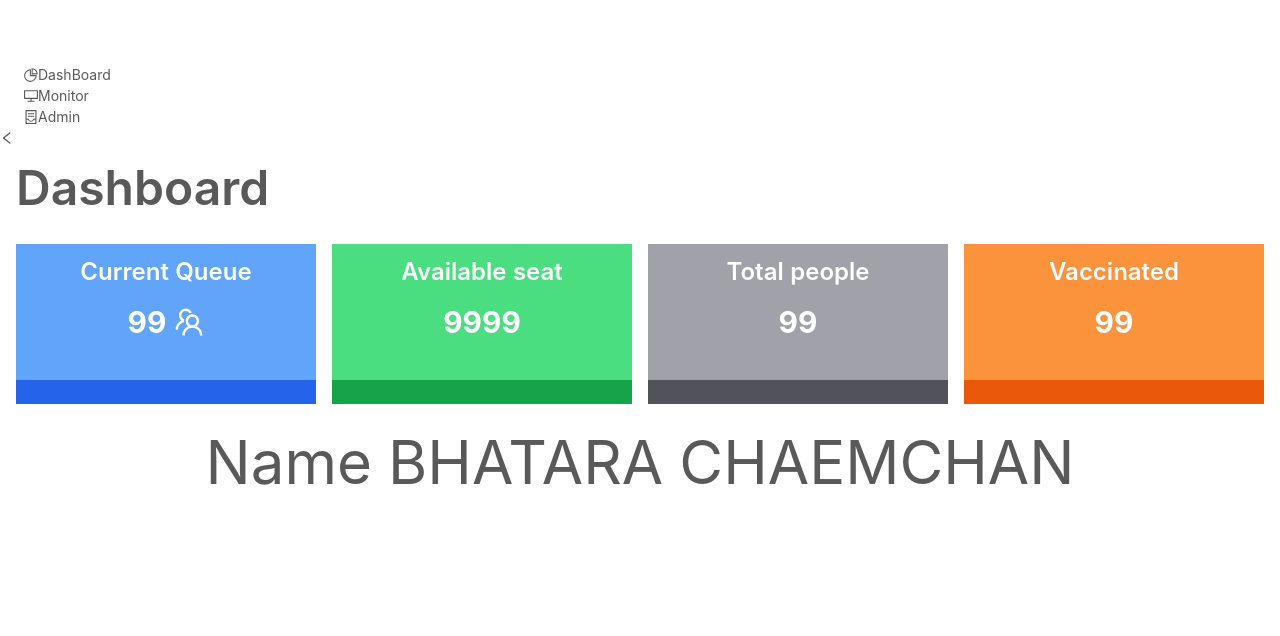
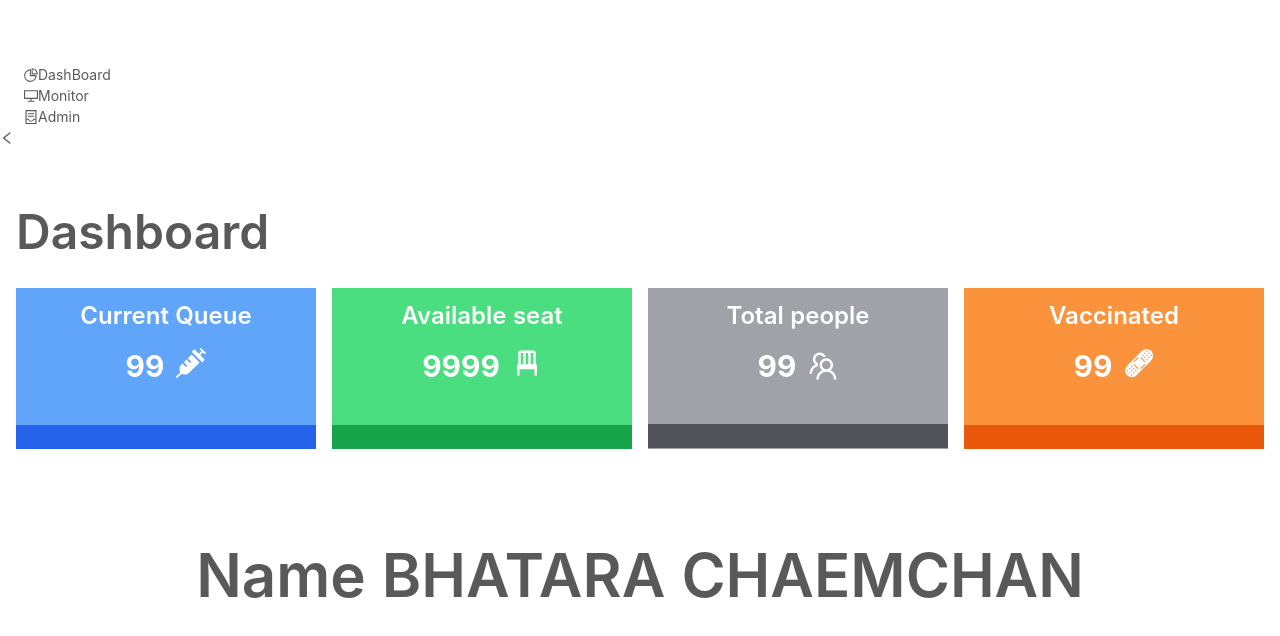
Before and after one commit to bhatara007/suchon-site-dashboard, a React (Create React App) app: page / in a window 1280 px wide. Shown: the top 636 px of the page. Built offline with nearby package versions, Linux system fonts and the light colour scheme.

Commit message:
add function

```diff
--- a/src/components/addPeopleModal.js
+++ b/src/components/addPeopleModal.js
@@ -1,9 +1,10 @@
 import React, { useState, useEffect} from "react";
 import { Modal, Button, Form, Input, DatePicker } from "antd";
 
-const AddPeopleModal = ({className}) => {
+const AddPeopleModal = ({className, date, getPeople}) => {
 
   const [isModalVisible, setIsModalVisible] = useState(false);
+  const [birthDate, setBirthDate] = useState("");
 
   const [form] = Form.useForm()
 
@@ -19,16 +20,27 @@ const AddPeopleModal = ({className}) => {
     setIsModalVisible(false);
   };
 
-const onFinish = (values) => {
+  const onFinish = (values) => {
     console.log("Success:", values);
+    const json = {...values, birth_date: birthDate}
+    console.log(json);
     setIsModalVisible(false);
-};
+    // eslint-disable-next-line no-unused-expressions
+    getPeople(date)
+  };
 
-useEffect(() => {
+  useEffect(() => {
     if (!isModalVisible){
         form.resetFields()
     }
-}, [isModalVisible])
+  }, [isModalVisible])
+
+  const onChange = (_, dateString) => {
+      console.log(dateString);
+      setBirthDate(dateString)
+  }
+
+  const dateFormat = "DD-MM-YYYY";
 
   return (
     <>
@@ -98,7 +110,6 @@ useEffect(() => {
 
           <Form.Item
             label="Birth Date"
-            name="birth_date"
             rules={[
               {
                 required: true,
@@ -106,7 +117,7 @@ useEffect(() => {
               },
             ]}
           >
-            <DatePicker />
+            <DatePicker format={dateFormat} onChange={onChange} />
           </Form.Item>
 
           <Form.Item
--- a/src/components/dashboardCard.js
+++ b/src/components/dashboardCard.js
@@ -1,15 +1,23 @@
 const DashboardCard = ({color, title, number, icon}) => {
-    return(
-        <div className={`bg-${color}-400 text-white text-center w-1/4`}>
-            <div className=''>
-                <p className='mx-6 mt-3 text-2xl font-semibold'> {title} </p>
-                <p className='mt-4 text-3xl font-bold'> {number} {icon}</p>
-            </div>
-            <div className='h-10 mt-6 relative'>
-                <div className={`w-full h-6 bg-${color}-600 flex absolute bottom-0`}>
-                </div>
-            </div>
+    return (
+      <div className={`bg-${color}-400 text-white text-center w-1/4`}>
+        <div className="">
+          <p className="mx-6 mt-3 text-2xl font-semibold"> {title} </p>
+          <div className='space-x-3 flex flex-row justify-center'>
+            <p className="mt-4 text-3xl font-bold">
+              {number}
+            </p>
+            <p className="mt-4 text-3xl font-bold">
+              {icon}
+            </p>
+          </div>
         </div>
+        <div className="h-10 mt-6 relative">
+          <div
+            className={`w-full h-6 bg-${color}-600 flex absolute bottom-0`}
+          ></div>
+        </div>
+      </div>
     );
 }
 
--- a/src/pages/dashboard.js
+++ b/src/pages/dashboard.js
@@ -1,11 +1,12 @@
 import React, { useState, useEffect } from "react";
-import { Button, Layout, Menu, Typography, Card, Statistic, Space } from "antd";
+import { Button, Layout, Menu } from "antd";
 import { TeamOutlined } from "@ant-design/icons";
 import Sider from "../components/sidebar";
-import PeopleList from "../components/peopleList";
 import DashboardCard from "../components/dashboardCard";
 
 import { FaSyringe } from "react-icons/fa";
+import { BiChair } from "react-icons/bi";
+import { GiStickingPlaster } from "react-icons/gi"
 
 const { Header, Footer, Content } = Layout;
 const { SubMenu } = Menu;
@@ -28,7 +29,7 @@ const Dashboard = () => {
       <Layout>
         <Content className="flex flex-col min-h-screen">
           <div className="m-4 ">
-            <div className=" text-4xl font-semibold mb-8">
+            <div className=" text-4xl font-semibold mb-8 mt-11">
               <p className="text-5xl"> Dashboard</p>
             </div>
             <div className="space-x-4 flex flex-row mt-2 justify-between">
@@ -36,18 +37,28 @@ const Dashboard = () => {
                 title="Current Queue"
                 number="99"
                 color="blue"
-                icon={<TeamOutlined />}
+                icon={<FaSyringe />}
               />
               <DashboardCard
                 title="Available seat"
+                icon={<BiChair />}
                 number="9999"
                 color="green"
               />
-              <DashboardCard title="Total people" number="99" color="gray" />
-              <DashboardCard title="Vaccinated" number="99" color="orange" />
+              <DashboardCard
+                title="Total people"
+                icon={<TeamOutlined />}
+                number="99"
+                color="gray"
+              />
+              <DashboardCard
+              title="Vaccinated"
+              icon={<GiStickingPlaster/>}
+              number="99"
+              color="orange" />
             </div>
-            <div className="flex m-5 justify-center mt-7">
-              <p className='text-6xl'>Name BHATARA CHAEMCHAN</p>
+            <div className="flex m-5 justify-center mt-24">
+              <p className="text-6xl font-semibold">Name BHATARA CHAEMCHAN</p>
             </div>
           </div>
         </Content>
--- a/src/pages/monitor.js
+++ b/src/pages/monitor.js
@@ -40,11 +40,18 @@ const Monitor = () => {
     getPeople(dateString)
   }
 
-  const handleDoneClick = (reservation_id) => {
-    console.log(date);
-    console.log(reservation_id);
-    axios.patch(date + "/" + reservation_id);
+  const handleDoneClick = async (e, reservation_id) => {
+    e.preventDefault();
+    await axios.patch("vaccinated/" + date + "/" + reservation_id);
+    getPeople(date)
+    console.log(people);
   };
+
+  const handleCancelClick = async (e, reservation_id) => {
+    e.preventDefault();
+    await axios.patch("cancel/" + date + "/" + reservation_id)
+    getPeople(date);
+  }
 
   const dateFormat = "DD-MM-YYYY";
 
@@ -56,7 +63,11 @@ const Monitor = () => {
         <Header className="bg-white"></Header>
         <Content className="flex flex-col min-h-screen">
           <div className="m-10 space-x-3">
-            <AddPeopleModal className="mb-4 ml-3" />
+            <AddPeopleModal
+              className="mb-4 ml-3"
+              date={date}
+              getPeople={getPeople}
+            />
             <DatePicker onChange={onChange} format={dateFormat} />
             <Table dataSource={people}>
               <Column
@@ -103,13 +114,23 @@ const Monitor = () => {
                   return (
                     <div className="space-x-3">
                       <Button
-                        onClick={() => handleDoneClick(record.reservation_id)}
+                        onClick={(e) =>
+                          handleDoneClick(e, record.reservation_id)
+                        }
                         type="primary"
                       >
                         {" "}
                         Done{" "}
                       </Button>
-                      <Button type="danger"> Cancel </Button>
+                      <Button
+                        onClick={(e) =>
+                          handleCancelClick(e, record.reservation_id)
+                        }
+                        type="danger"
+                      >
+                        {" "}
+                        Cancel{" "}
+                      </Button>
                     </div>
                   );
                 }}
@@ -117,7 +138,7 @@ const Monitor = () => {
             </Table>
           </div>
         </Content>
-        <Footer>Footer</Footer>
+        <Footer></Footer>
       </Layout>
     </Layout>
   );
```
